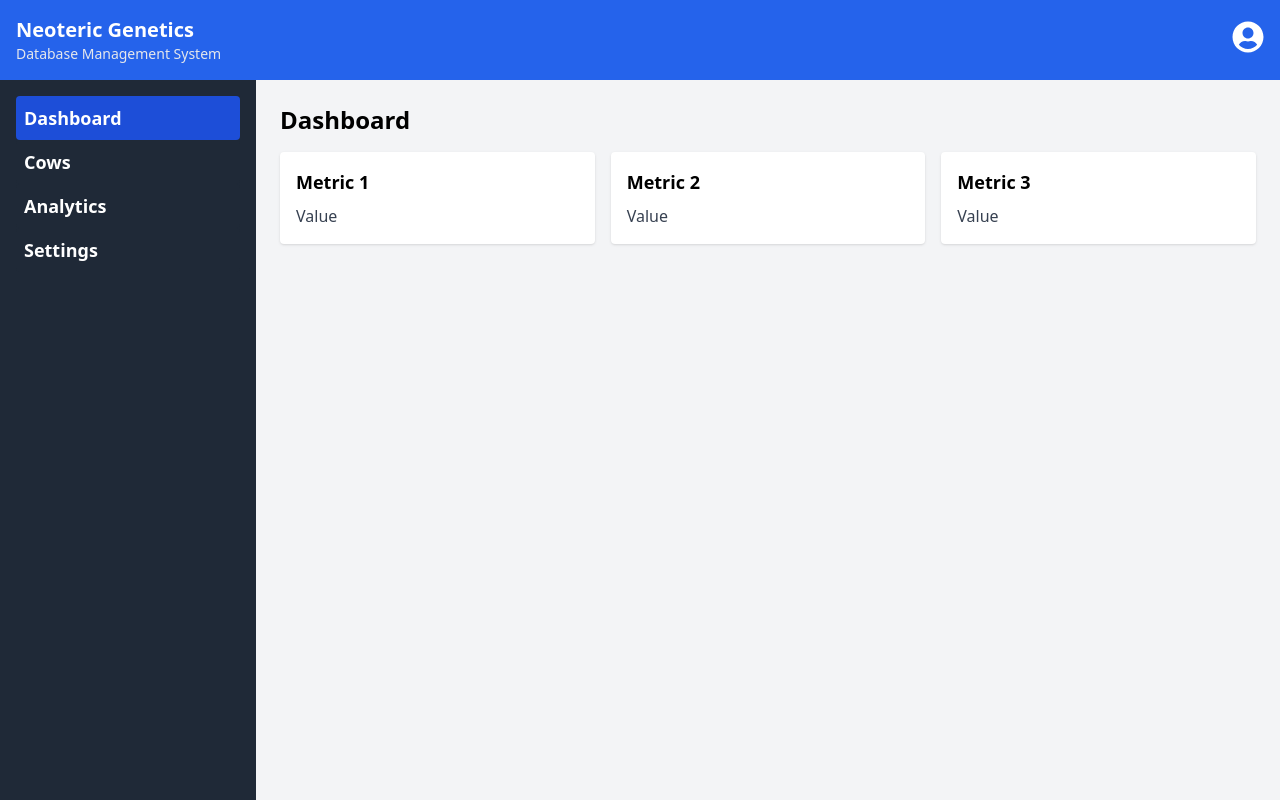
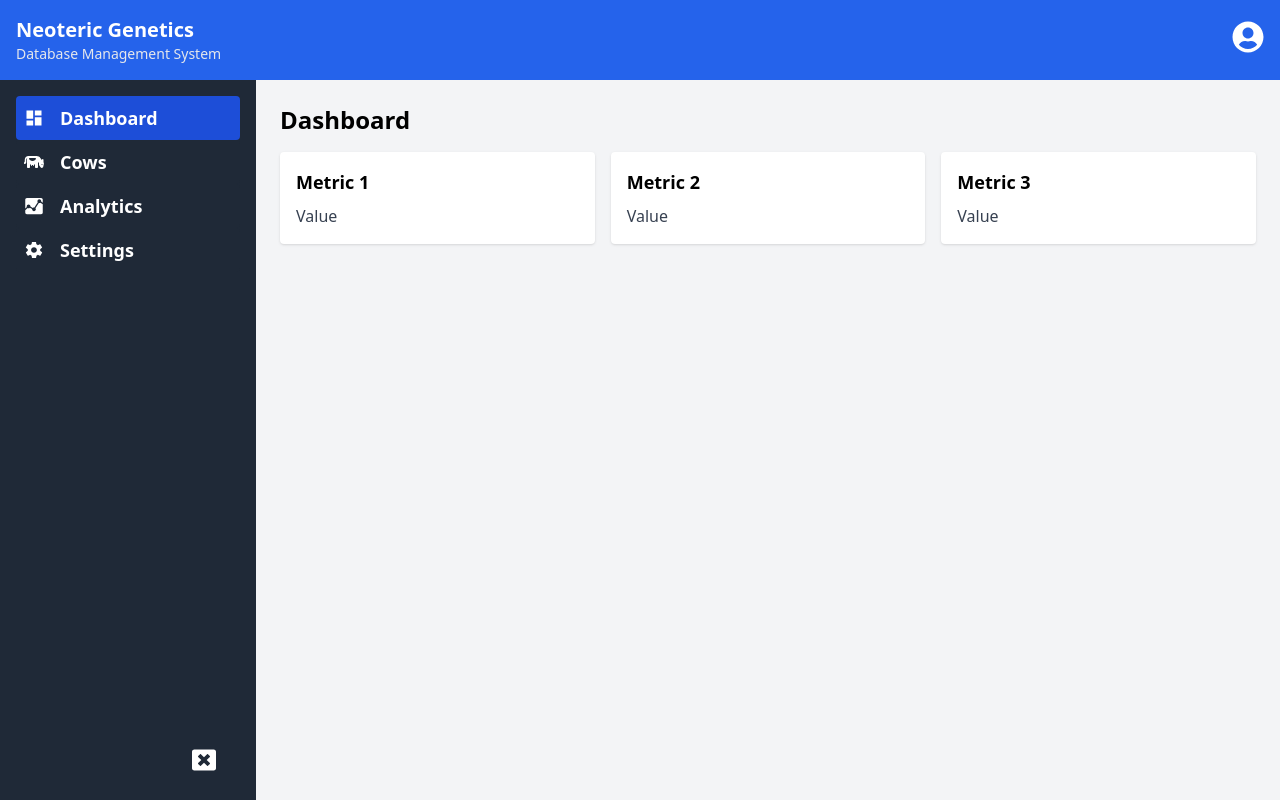
Before and after one commit to haseebjanhamraz/sucha, a React (Create React App) app in the folder client/: page / in a window 1280 px wide. Built offline with nearby package versions, Linux system fonts and the light colour scheme; sample sign-in values are in the browser's storage.

Commit message:
Added sidebar close button

```diff
--- a/client/src/components/Sidebar.js
+++ b/client/src/components/Sidebar.js
@@ -1,11 +1,17 @@
 import React from "react";
 import { Link, useLocation } from "react-router-dom";
 
+import { MdDashboard } from "react-icons/md";
+import { FaCow } from "react-icons/fa6";
+import { IoMdAnalytics } from "react-icons/io";
+import { IoMdSettings } from "react-icons/io";
+import { FaWindowClose } from "react-icons/fa";
+
 const navItems = [
-  { path: "/", label: "Dashboard" },
-  { path: "/cows", label: "Cows" },
-  { path: "/analytics", label: "Analytics" },
-  { path: "/settings", label: "Settings" },
+  { path: "/", label: "Dashboard", icon: MdDashboard },
+  { path: "/cows", label: "Cows", icon: FaCow },
+  { path: "/analytics", label: "Analytics", icon: IoMdAnalytics },
+  { path: "/settings", label: "Settings", icon: IoMdSettings },
 ];
 
 const Sidebar = ({ isOpen, toggleSidebar }) => {
@@ -33,9 +39,16 @@
                 location.pathname === item.path ? "bg-blue-700" : "bg-gray-800"
               }`}
             >
-              {item.label}
+              <div className="flex gap-2 items-center">
+                <item.icon className="mr-2" size={20} />
+                {item.label}
+              </div>
             </Link>
           ))}
+          <FaWindowClose
+            onClick={toggleSidebar}
+            className="sm:block text-2xl absolute inset-x-48 bottom-2 h-16"
+          />
         </div>
       </aside>
     </>
```
